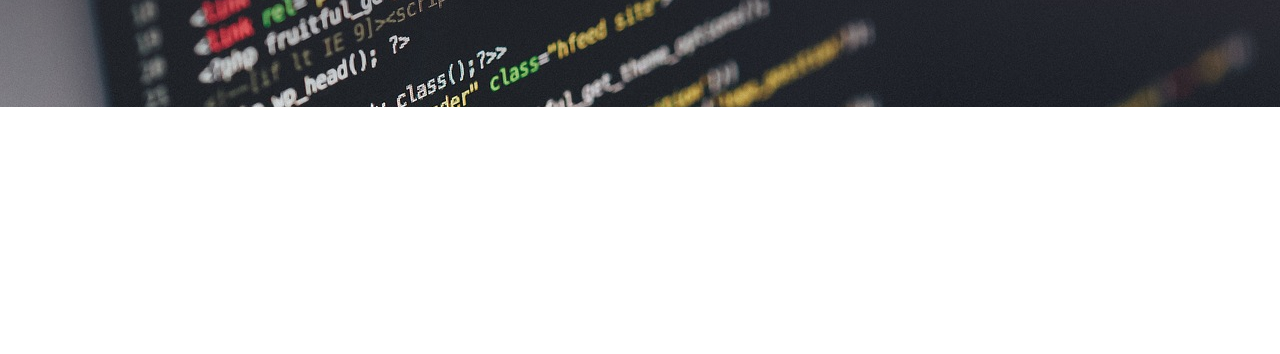
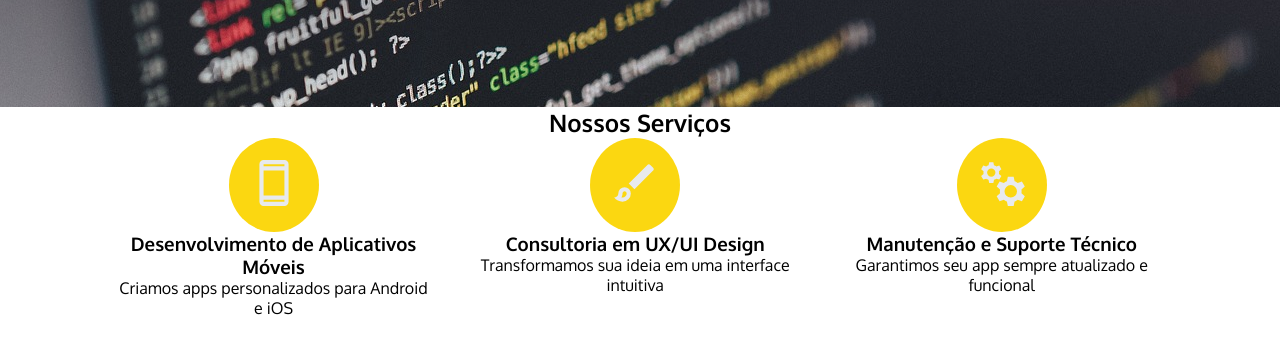
Before and after one commit to RafaelGomesNasc/GTi-Trainer---Desafio-01, a plain HTML site: page index.html in a window 1280 px wide. Shown: the part 354-708 px from the top of the page. Drawn offline with Linux system fonts and the light colour scheme; a web font is replaced by a local one.

Commit message:
Começando "Nossos Serviços"

```diff
--- a/index.html
+++ b/index.html
@@ -31,28 +31,36 @@
             <!-- Serviços -->
             <section>
                 <div class="services">
-                    <div class="service-box">
-                        <div class="service-icon">
-
+                    <div class="services-title">
+                        <h2>Nossos Serviços</h2>
+                    </div>
+                    <div class="services-box">
+                        <div class="content-box">
+                            <div class="content-icon">
+                                <img src="images/smartphone_24dp_E8EAED_FILL0_wght400_GRAD0_opsz24.svg" alt="UX Design">
+                            </div>
+                            <div class="content-text">
+                                <h3>Desenvolvimento de Aplicativos Móveis</h3>
+                                <span>Criamos apps personalizados para Android e iOS</span>
+                            </div>
                         </div>
-                        <div class="service-text">
-
+                        <div class="content-box">
+                            <div class="content-icon">
+                                <img src="images/brush_24dp_E8EAED_FILL0_wght400_GRAD0_opsz24.svg" alt="">
+                            </div>
+                            <div class="content-text">
+                                <h3>Consultoria em UX/UI Design</h3>
+                                <span>Transformamos sua ideia em uma interface intuitiva</span>
+                            </div>
                         </div>
-                    </div>
-                    <div class="service-box">
-                        <div class="service-icon">
-
-                        </div>
-                        <div class="service-text">
-
-                        </div>
-                    </div>
-                    <div class="service-box">
-                        <div class="service-icon">
-
-                        </div>
-                        <div class="service-text">
-
+                        <div class="content-box">
+                            <div class="content-icon">
+                                <img src="images/manufacturing_24dp_E8EAED_FILL0_wght400_GRAD0_opsz24.svg" alt="">
+                            </div>
+                            <div class="content-text">
+                                <h3>Manutenção e Suporte Técnico</h3>
+                                <span>Garantimos seu app sempre atualizado e funcional</span>
+                            </div>
                         </div>
                     </div>
                 </div>
--- a/style.css
+++ b/style.css
@@ -85,6 +85,40 @@ body {
     background-color: #e2c20f;
 }
 
+.services {
+    display: flex;
+    flex-direction: column;
+    align-items: center;
+    justify-content: center;
+}
+
+.services-box {
+    display: flex;
+    justify-content: space-between;
+}
+
+.content-box {
+    display: flex;
+    flex-direction: column;
+    align-items: center;
+}
+
+.content-icon {
+    background-color: #fbd711;
+    padding: 20px;
+    border-radius: 50%;
+}
+
+.content-icon img {
+    width: 50px;
+    color: #fff;
+}
+
+.content-text {
+    text-align: center;
+    width: 90%;
+}
+
 @media screen and (min-width: 300px) and (max-width: 480px){
     .header .nav {
         display: flex;
@@ -109,4 +143,10 @@ body {
         padding: 10px 10px;
         border-bottom: 1px solid #505056;
     }
+
+    .services-box {
+        display: flex;
+        justify-content: space-between;
+        flex-direction: column;
+    }
 }
```
Also changed, not shown: images/brush_24dp_E8EAED_FILL0_wght400_GRAD0_opsz24.svg (added), images/manufacturing_24dp_E8EAED_FILL0_wght400_GRAD0_opsz24.svg (added), images/smartphone_24dp_E8EAED_FILL0_wght400_GRAD0_opsz24.svg (added).
